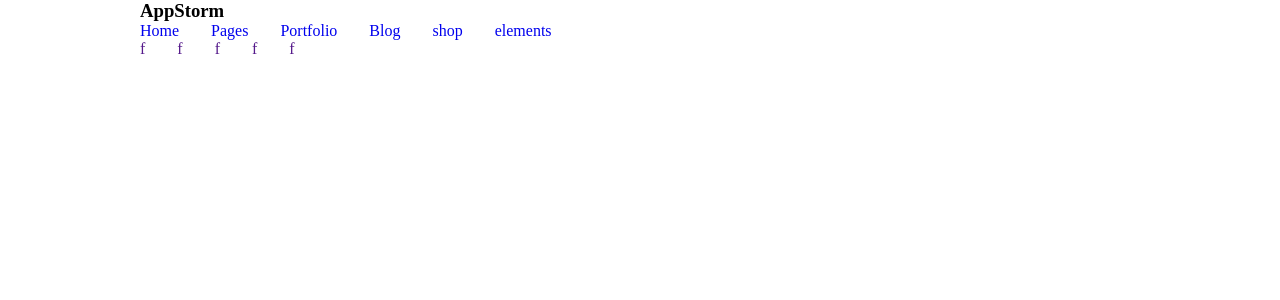
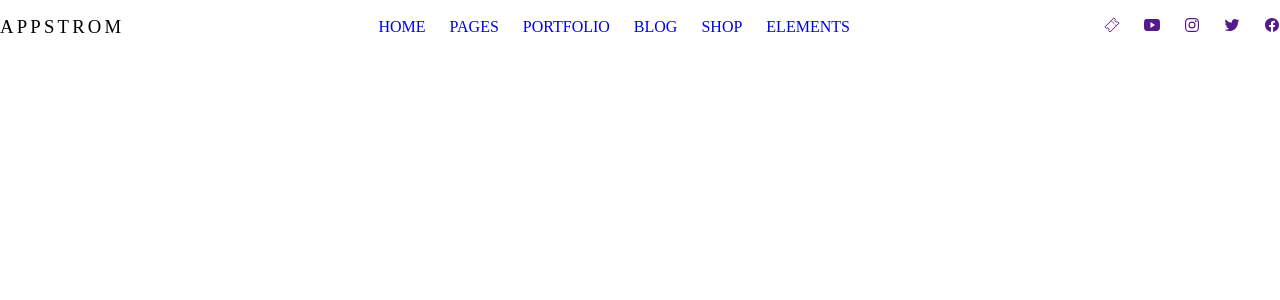
Before and after one commit to shivamanand-dev/studio-cms, a Next.js app: page / in a window 1280 px wide. Shown: the top 300 px of the page. Built offline with nearby package versions, Linux system fonts and the light colour scheme.

Commit message:
generic nav-bar

```diff
--- a/src/Components/NavBar/GenericNavBar/StyledGenericNavBar.js
+++ b/src/Components/NavBar/GenericNavBar/StyledGenericNavBar.js
@@ -1,11 +1,22 @@
 import styled from "styled-components";
 
 export const StyledGenericNavBar = styled.section`
+  .header-container {
+    display: flex;
+    align-items: center;
+    justify-content: space-between;
+    text-transform: uppercase;
+    padding-top: 1rem;
+  }
   ul li {
     list-style-type: none;
     display: inline;
-    margin-right: 2rem;
+    margin-right: 1.5rem;
   }
+  li:last-of-type {
+    margin-right: 0;
+  }
+
   a {
     text-decoration: none;
   }
--- a/src/Components/NavBar/GenericNavBar/index.js
+++ b/src/Components/NavBar/GenericNavBar/index.js
@@ -8,7 +8,9 @@ const GenericNavBar = () => {
   return (
     <StyledGenericNavBar>
       <div className="header-container main-container">
-        <h3>AppStorm</h3>
+        <div className="header-logo">
+          <h3 className="logo">AppStrom</h3>
+        </div>
         <nav>
           <ul>
             {navbarData.map((item) => {
@@ -25,7 +27,7 @@ const GenericNavBar = () => {
             {socialLinkData.map((social) => {
               return (
                 <li key={social.key} className="social-media-item">
-                  <a href={social.link}>f</a>
+                  <a href={social.link}>{social.icon}</a>
                 </li>
               );
             })}
--- a/src/styles/globals.css
+++ b/src/styles/globals.css
@@ -4,6 +4,12 @@
 }
 
 .main-container {
-  max-width: 1000px;
+  max-width: 1800px;
   margin: 0 auto;
 }
+
+.logo {
+  text-transform: uppercase;
+  font-weight: 200;
+  letter-spacing: 0.2rem;
+}
--- a/src/utils/constants/app_constants.js
+++ b/src/utils/constants/app_constants.js
@@ -4,7 +4,7 @@ import {
   IoLogoTwitter,
   IoLogoYoutube,
   IoTicketOutline,
-} from "react-icons/io";
+} from "react-icons/io5";
 
 export const navbarData = [
   { id: 1, link: "#", title: "Home" },
```
